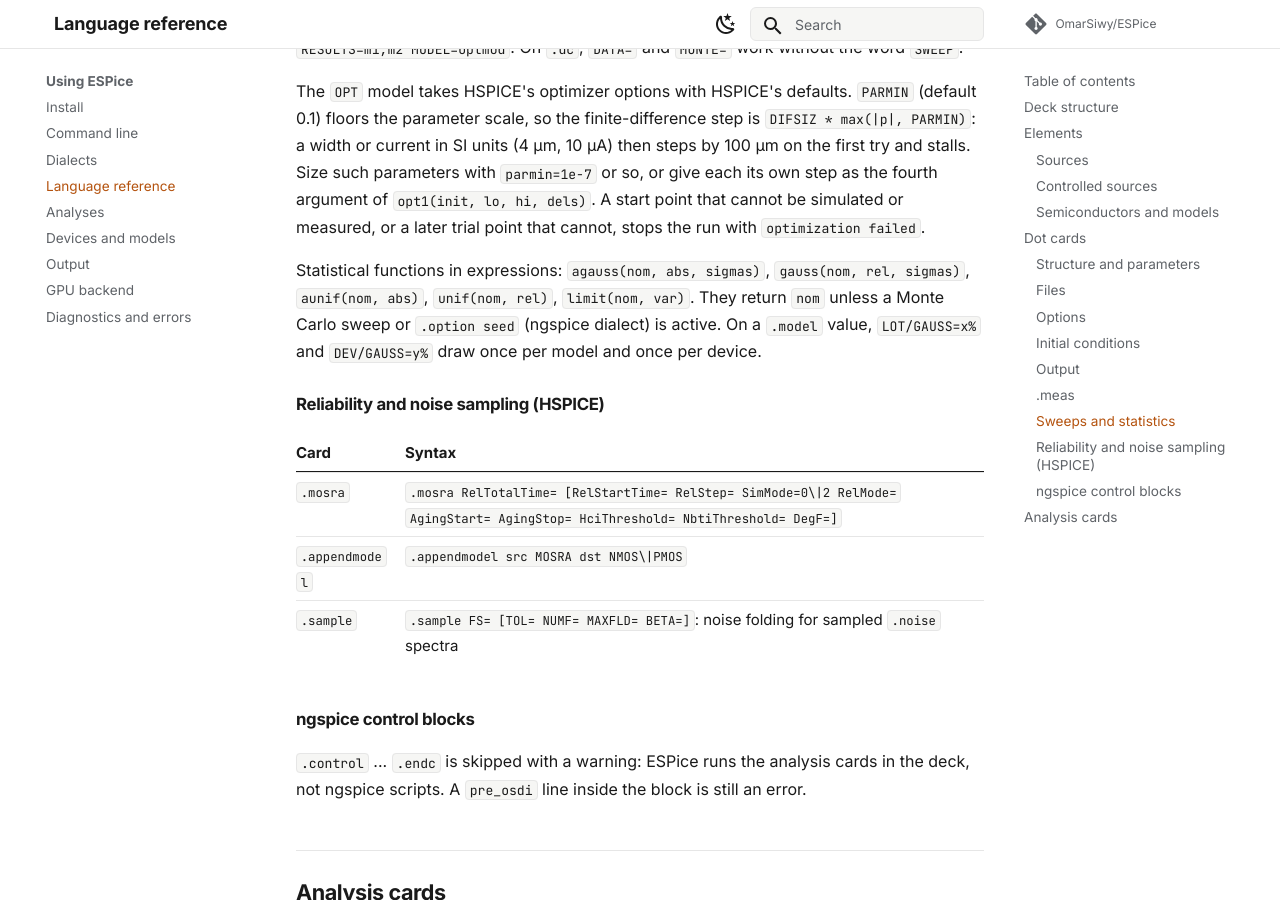
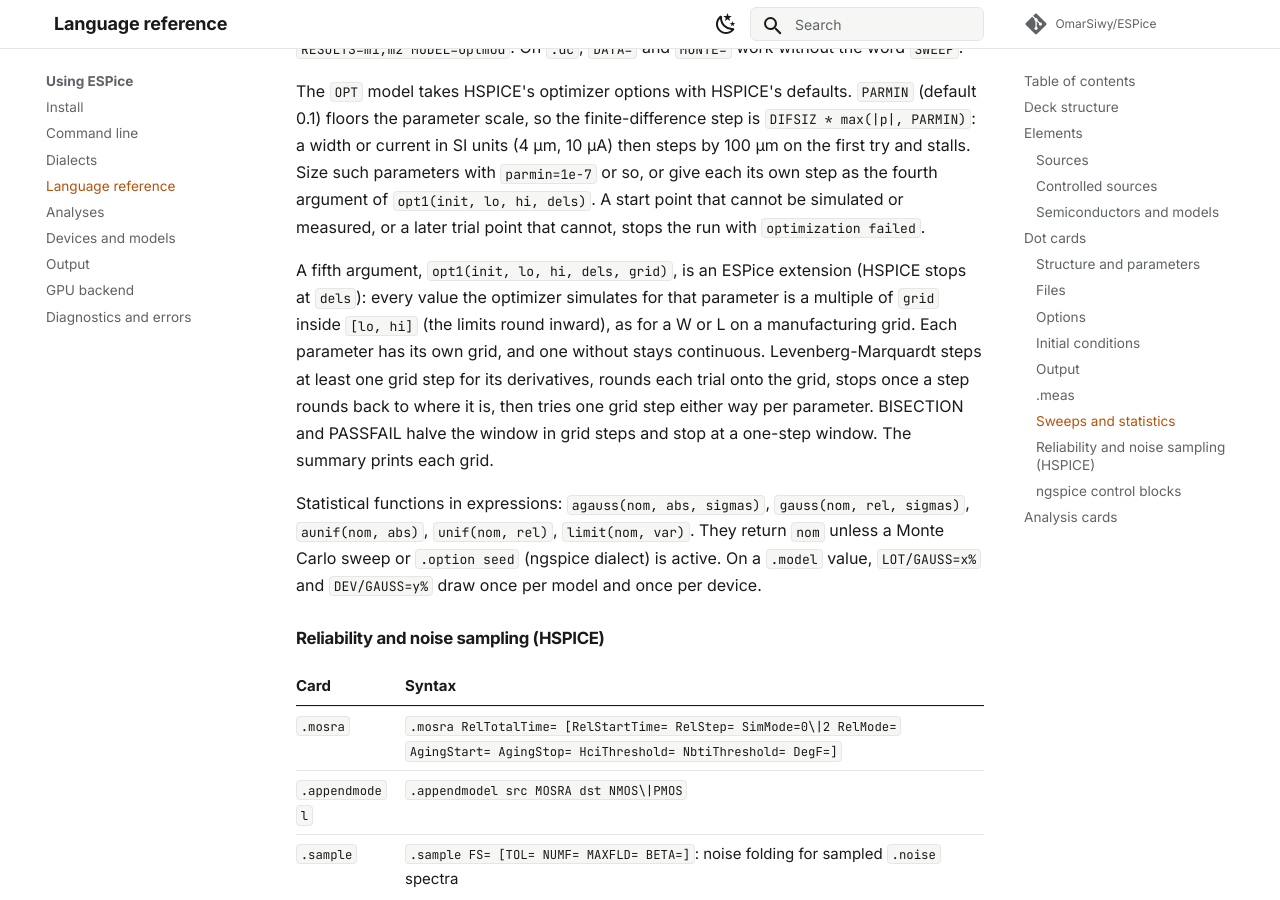
Before and after one commit to OmarSiwy/ESPice, an MkDocs documentation site: the page built from docs/using/reference.md, in a window 1280 px wide and 900 px high, scrolled down 9857 px. Built offline with MkDocs 1.6.1 and Material for MkDocs 9.7.7, drawn with Linux system fonts in a browser that asks for light colours; comment, search, counter and statistics services are not loaded.

Commit message:
optimize: parameters on a user grid (#95)
A fifth argument, opt1(init, lo, hi, dels, grid), puts that parameter on
multiples of grid inside [lo, hi] (limits rounded inward), for W and L on a
manufacturing grid; each parameter has its own grid, and one without stays
continuous. HSPICE stops at dels, so the fifth argument is ESPice's.

- LM: the finite-difference step is a whole number of grid steps (at least
  one), each trial is rounded onto the grid, a step that rounds back onto
  x ends the run, and then a polish tries x +- one grid step one parameter
  at a time, keeping each improvement.
- BISECTION and PASSFAIL halve the window in grid indices and stop at a
  one-step window; the result is the last passing grid value.
- The summary prints each grid.

core/lm.zig tests check that every point lies on its parameter's own grid
over five parameters (four grids, one continuous) and that the result is
the best grid point; optimize/grid_five_params checks the same through
the CLI against the analytic optimum.

```diff
--- a/docs/using/reference.md
+++ b/docs/using/reference.md
@@ -276,6 +276,16 @@ argument of `opt1(init, lo, hi, dels)`. A start point that cannot be
 simulated or measured, or a later trial point that cannot, stops the run
 with `optimization failed`.
 
+A fifth argument, `opt1(init, lo, hi, dels, grid)`, is an ESPice extension
+(HSPICE stops at `dels`): every value the optimizer simulates for that
+parameter is a multiple of `grid` inside `[lo, hi]` (the limits round
+inward), as for a W or L on a manufacturing grid. Each parameter has its
+own grid, and one without stays continuous. Levenberg-Marquardt steps at
+least one grid step for its derivatives, rounds each trial onto the grid,
+stops once a step rounds back to where it is, then tries one grid step
+either way per parameter. BISECTION and PASSFAIL halve the window in grid
+steps and stop at a one-step window. The summary prints each grid.
+
 Statistical functions in expressions: `agauss(nom, abs, sigmas)`,
 `gauss(nom, rel, sigmas)`, `aunif(nom, abs)`, `unif(nom, rel)`,
 `limit(nom, var)`. They return `nom` unless a Monte Carlo sweep or
```
Also changed, not shown: CHANGELOGS.md (+1 -0 lines), dev/analysis/optimize.md (+7 -0 lines), docs/using/dialects.md (+1 -1 lines), 7 other files.
